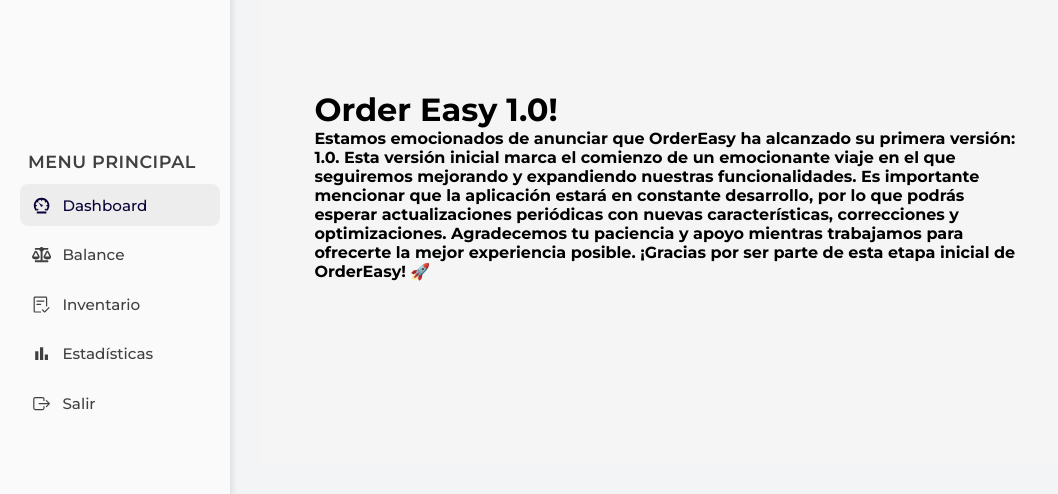
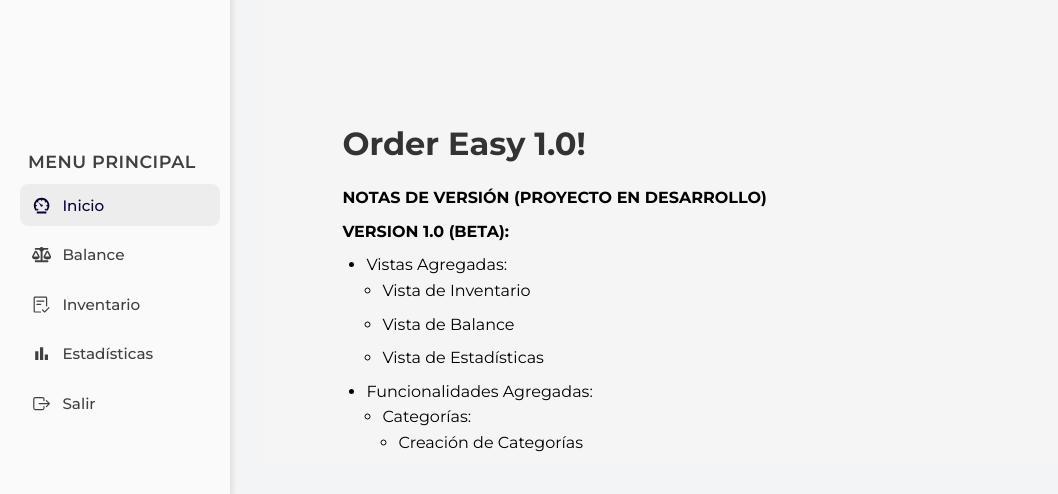
Before and after one commit to RAFUTTT/OrderEasy, a React (Vite) app in the folder client/: page /dashboard in a window 1280 px wide. Shown: the part 303-797 px from the top of the page, without its empty margins (0-1058 px from the left). Built offline with nearby package versions, Linux system fonts and the light colour scheme; sample sign-in values are in the browser's storage; grey boxes are pictures that could not be loaded.

Commit message:
Notas Agregadas

```diff
--- a/client/src/Components/Dashboard/Components/Body Section/Listing Section/Listing.css
+++ b/client/src/Components/Dashboard/Components/Body Section/Listing Section/Listing.css
@@ -1,60 +1,32 @@
 @charset "UTF-8";
-/* Contenedor general */
 .listingSection {
-  padding: 20px;
+  padding: 1rem;
+  font-family: Arial, sans-serif;
+  line-height: 1.6;
+  max-height: 100vh;
+  overflow: hidden;
 }
 
-/* Estilos para el título */
-.heading h1 {
-  font-size: 24px;
-  margin-bottom: 20px;
+.listingSection h1 {
+  margin-bottom: 1rem;
+  color: #333;
 }
 
-/* Contenedor flexible para organizar los ítems */
-.secContainer {
-  display: flex;
-  justify-content: space-between;
-  flex-wrap: wrap;
-  gap: 40px; /* Espacio entre los ítems */
+.listingSection ul {
+  list-style-type: disc; /* Cambia a circle, square o none según desees */
+  margin-left: 1.5rem;
 }
 
-/* Estilos individuales para cada ítem */
-.singleItem {
-  background-color: #f0f0f0; /* Fondo gris claro */
-  padding: 20px;
-  text-align: center;
-  border-radius: 10px;
-  width: 190px; /* Ajusta según sea necesario */
-  box-shadow: 0px 2px 5px rgba(0, 0, 0, 0.1);
-  transition: transform 0.3s ease;
+.listingSection ul ul {
+  list-style-type: circle; /* Sublistas con estilo diferente */
+  margin-left: 1rem;
 }
 
-/* Al hacer hover, le damos un pequeño efecto */
-.singleItem:hover {
-  transform: scale(1.05);
-  background: hsl(197, 71.4%, 72.5%);
-  box-shadow: 0 2px 2px hsl(330, 12%, 97%);
+.listingSection li {
+  margin-bottom: 0.5rem;
 }
 
-/* Imagenes dentro de los ítems */
-.singleItem img {
-  width: 100px;
-  height: 100px;
-  background-color: #f0f0f0;
-  -o-object-fit: cover;
-     object-fit: cover;
-  margin-bottom: 10px;
-}
-
-.imgDiv {
-  width: 100%;
-  height: 150px;
-  background-color: #d8d8d8;
-  margin-bottom: 10px;
-}
-
-/* Título dentro de cada ítem */
-.singleItem h3 {
-  font-size: 18px;
-  margin-top: 10px;
+.listingSection p {
+  margin: 0.5rem 0;
+  font-weight: bold;
 }/*# sourceMappingURL=Listing.css.map */
--- a/client/src/Components/Dashboard/Components/Body Section/Listing Section/Listing.jsx
+++ b/client/src/Components/Dashboard/Components/Body Section/Listing Section/Listing.jsx
@@ -2,16 +2,60 @@
 import './Listing.css';
 
 const Listing = () => {
+  return (
+    <div className="main-content">
+      <div className='listingSection'>
+      <h1>Order Easy 1.0!</h1>
+      <div>
+        <p>NOTAS DE VERSIÓN (PROYECTO EN DESARROLLO)</p>
+        <p>VERSION 1.0 (BETA):</p>
+        <ul>
+          <li>Vistas Agregadas:
+            <ul>
+              <li>Vista de Inventario</li>
+              <li>Vista de Balance</li>
+              <li>Vista de Estadísticas</li>
+            </ul>
+          </li>
+          <li>Funcionalidades Agregadas:
+            <ul>
+              <li>Categorías:
+                <ul>
+                  <li>Creación de Categorías</li>
+                  <li>Edición de Categorías</li>
+                  <li>Eliminación de Categorías</li>
+                  <li>Filtro por Categorías</li>
+                </ul>
+              </li>
+              <li>Productos:
+                <ul>
+                  <li>Creación de Productos</li>
+                  <li>Edición de Productos</li>
+                  <li>Eliminación de Productos</li>
+                  <li>Barra de búsqueda de productos</li>
+                </ul>
+              </li>
+              <li>Balance:
+                <ul>
+                  <li>Agregación de ingresos del negocio</li>
+                  <li>Agregación de egresos del negocio</li>
+                  <li>Tabla de visualización de ingresos y egresos</li>
+                  <li>Visualización de ingresos totales, egresos totales y balance</li>
+                </ul>
+              </li>
+              <li>Visualizaciones de barras y de líneas:
+                <ul>
+                  <li>Visualización de diagrama de líneas con un balance mensual</li>
+                  <li>Visualización de diagrama de barras con la información de ventas de productos</li>
+                </ul>
+              </li>
+            </ul>
+          </li>
+        </ul>
+      </div>
+    </div>
+    </div>
 
-  return (
-    <div className='listingSection'>
-      <h1>Order Easy 1.0!</h1>
-      <p><strong>Estamos emocionados de anunciar que OrderEasy ha alcanzado su primera versión: 1.0. Esta versión inicial marca el comienzo de un emocionante viaje en el que seguiremos mejorando y expandiendo nuestras funcionalidades.
-
-        Es importante mencionar que la aplicación estará en constante desarrollo, por lo que podrás esperar actualizaciones periódicas con nuevas características, correcciones y optimizaciones. Agradecemos tu paciencia y apoyo mientras trabajamos para ofrecerte la mejor experiencia posible.
-
-        ¡Gracias por ser parte de esta etapa inicial de OrderEasy! 🚀</strong></p>
-    </div>
   );
 };
 
--- a/client/src/Components/Dashboard/Components/Body Section/Listing Section/Listing.scss
+++ b/client/src/Components/Dashboard/Components/Body Section/Listing Section/Listing.scss
@@ -1,60 +1,31 @@
-/* Contenedor general */
 .listingSection {
-    padding: 20px;
+    padding: 1rem;
+    font-family: Arial, sans-serif;
+    line-height: 1.6;
+    max-height: 100vh;
+    overflow: hidden;
   }
 
-/* Estilos para el título */
-.heading h1 {
-    font-size: 24px;
-    margin-bottom: 20px;
+  .listingSection h1 {
+    margin-bottom: 1rem;
+    color: #333;
   }
 
-/* Contenedor flexible para organizar los ítems */
-.secContainer {
-    display: flex;
-    justify-content: space-between;
-    flex-wrap: wrap;
-    gap: 40px; /* Espacio entre los ítems */
+  .listingSection ul {
+    list-style-type: disc; /* Cambia a circle, square o none según desees */
+    margin-left: 1.5rem;
   }
 
-/* Estilos individuales para cada ítem */
-.singleItem {
-    background-color: #f0f0f0; /* Fondo gris claro */
-    padding: 20px;
-    text-align: center;
-    border-radius: 10px;
-    width: 190px; /* Ajusta según sea necesario */
-    box-shadow: 0px 2px 5px rgba(0, 0, 0, 0.1);
-    transition: transform 0.3s ease;
-
-
+  .listingSection ul ul {
+    list-style-type: circle; /* Sublistas con estilo diferente */
+    margin-left: 1rem;
   }
 
-/* Al hacer hover, le damos un pequeño efecto */
-.singleItem:hover {
-    transform: scale(1.05);
-    background: hsl(197, 71.4%, 72.5%);
-    box-shadow: 0 2px 2px hsl(330, 12%, 97%);
+  .listingSection li {
+    margin-bottom: 0.5rem;
   }
 
-/* Imagenes dentro de los ítems */
-.singleItem img {
-    width: 100px;
-    height: 100px;
-    background-color: #f0f0f0;
-    object-fit: cover;
-    margin-bottom: 10px;
+  .listingSection p {
+    margin: 0.5rem 0;
+    font-weight: bold;
   }
-
-.imgDiv {
-    width: 100%;
-    height: 150px;
-    background-color: #d8d8d8;
-    margin-bottom: 10px;
-  }
-
-/* Título dentro de cada ítem */
-.singleItem h3 {
-    font-size: 18px;
-    margin-top: 10px;
-}
--- a/client/src/Components/Dashboard/Components/SideBar Section/sidebar.jsx
+++ b/client/src/Components/Dashboard/Components/SideBar Section/sidebar.jsx
@@ -46,7 +46,7 @@
               }
             >
               <IoMdSpeedometer className="icon" />
-              <h3 className="smallText">Dashboard</h3>
+              <h3 className="smallText">Inicio</h3>
             </NavLink>
           </li>
 
```
Also changed, not shown: 1 other file (tests, documents, lock files or other folders). Lines whose indentation alone changed are shown as unchanged.
